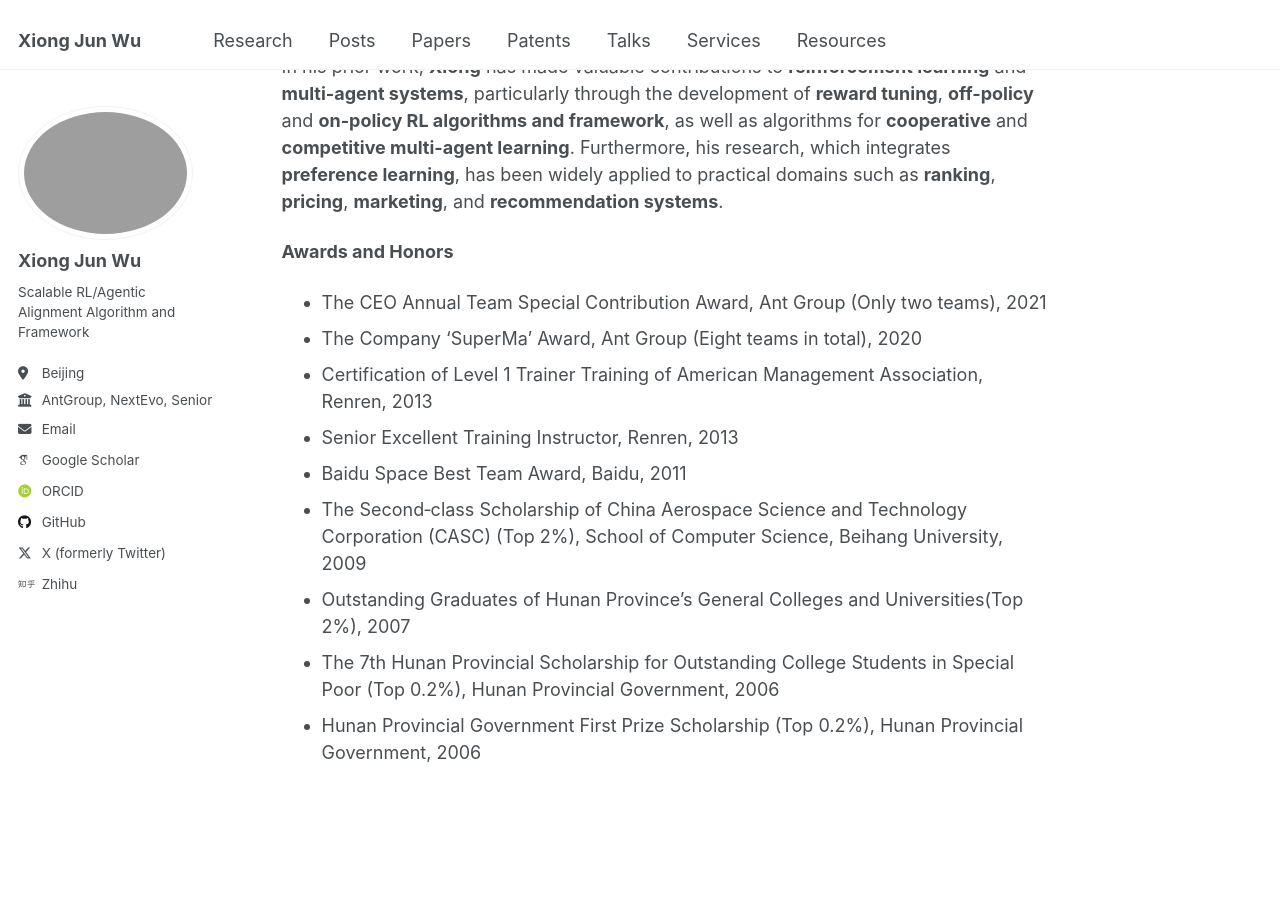
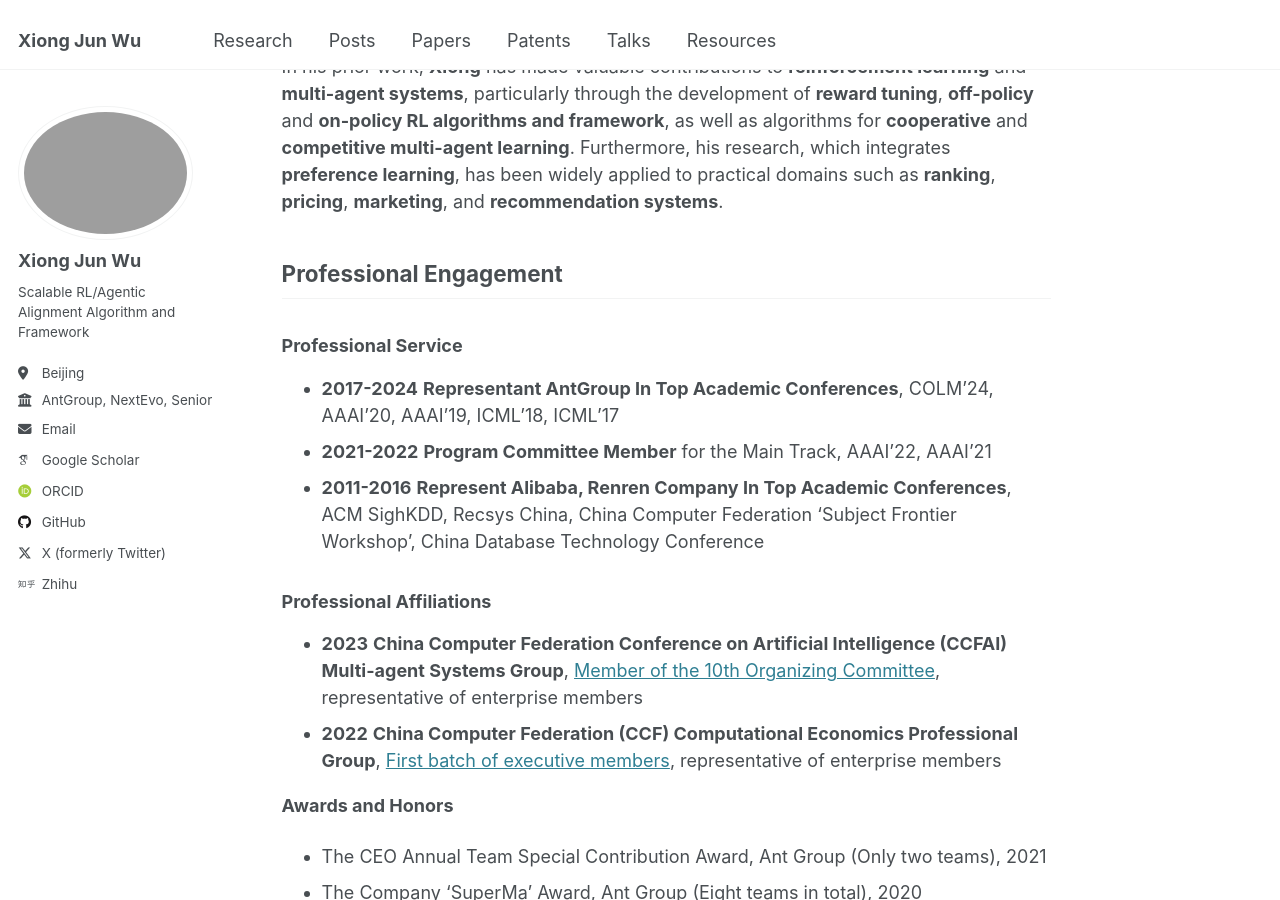
Before and after one commit to junwuxgi/junwuxgi.github.io, a Jekyll site: the page built from _pages/about.md, in a window 1280 px wide and 900 px high, scrolled down 493 px. Built offline with Jekyll 4.4.1, drawn with Linux system fonts in a browser that asks for light colours; some web fonts are replaced.

Commit message:
update config

```diff
--- a/_data/navigation.yml
+++ b/_data/navigation.yml
@@ -16,10 +16,10 @@ main:
   #   url: /year-archive/
   - title: "Talks"
     url: /talks/
-  - title: "Services"
-    url: /services/
   - title: "Resources"
     url: /resources/
+  # - title: "Services"
+  #   url: /services/
 #  - title: "CV"
 #    url: /cv/
 
--- a/_pages/about.md
+++ b/_pages/about.md
@@ -13,6 +13,16 @@ redirect_from:
 In his prior work, **Xiong** has made valuable contributions to **reinforcement learning** and **multi-agent systems**, particularly through the development of **reward tuning**, **off-policy** and **on-policy RL algorithms and framework**, as well as algorithms for **cooperative** and **competitive multi-agent learning**. Furthermore, his research, which integrates **preference learning**, has been widely applied to practical domains such as **ranking**, **pricing**, **marketing**, and **recommendation systems**.
 
 
+## Professional Engagement
+### **Professional** Service
+- **2017-2024** **Representant AntGroup In Top Academic Conferences**, COLM'24, AAAI'20, AAAI'19, ICML'18, ICML'17
+- **2021-2022** **Program Committee Member** for the Main Track, AAAI'22, AAAI'21
+- **2011-2016** **Represent Alibaba, Renren Company In Top Academic Conferences**, ACM SighKDD, Recsys China, China Computer Federation ‘Subject Frontier Workshop’, China Database Technology Conference
+
+### **Professional** Affiliations
+- **2023** **China Computer Federation Conference on Artificial Intelligence (CCFAI) Multi-agent Systems Group**, [Member of the 10th Organizing Committee](https://mp.weixin.qq.com/s/draXMk4vUmyI0YJYd6zJqg), representative of enterprise members
+- **2022** **China Computer Federation (CCF) Computational Economics Professional Group**, [First batch of executive members](https://mp.weixin.qq.com/s/Zyu9i61ahvXHGPLePsP3xw), representative of enterprise members
+
 **Awards and Honors**
 - The CEO Annual Team Special Contribution Award, Ant Group (Only two teams), 2021
 - The Company ‘SuperMa’ Award, Ant Group (Eight teams in total), 2020
```
Also changed, not shown: _pages/services.md (renamed from services.md).
